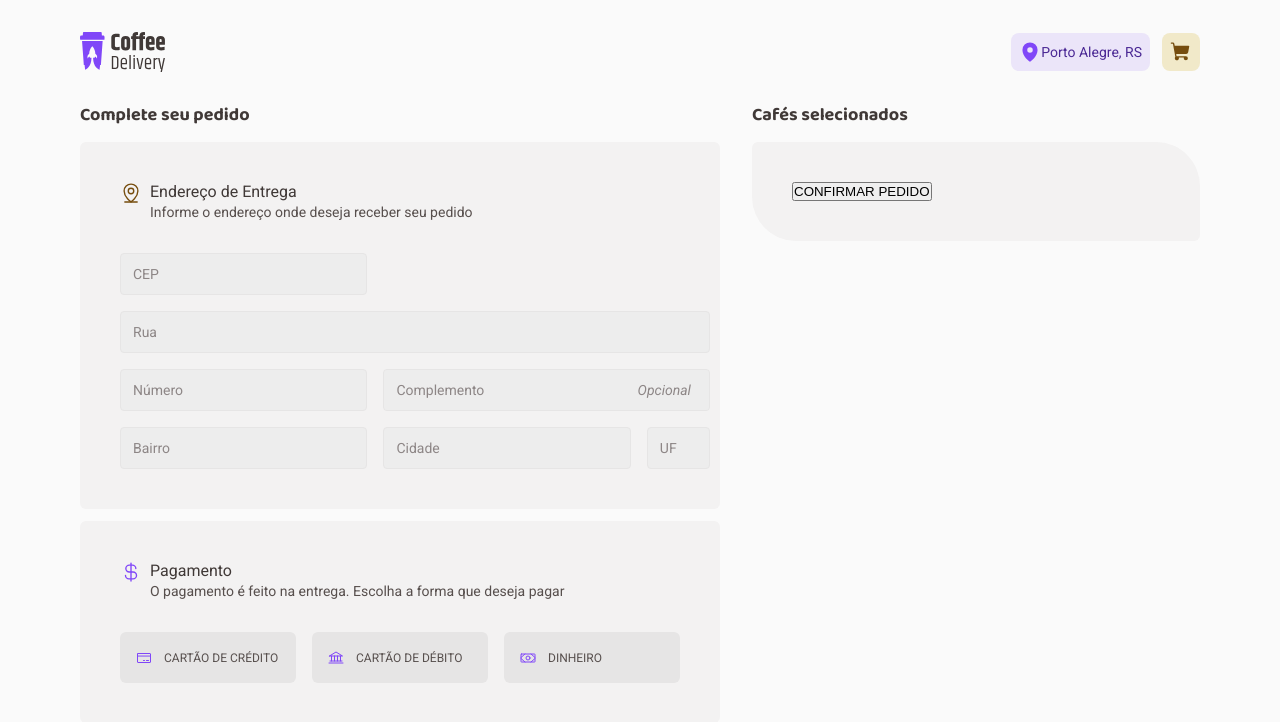
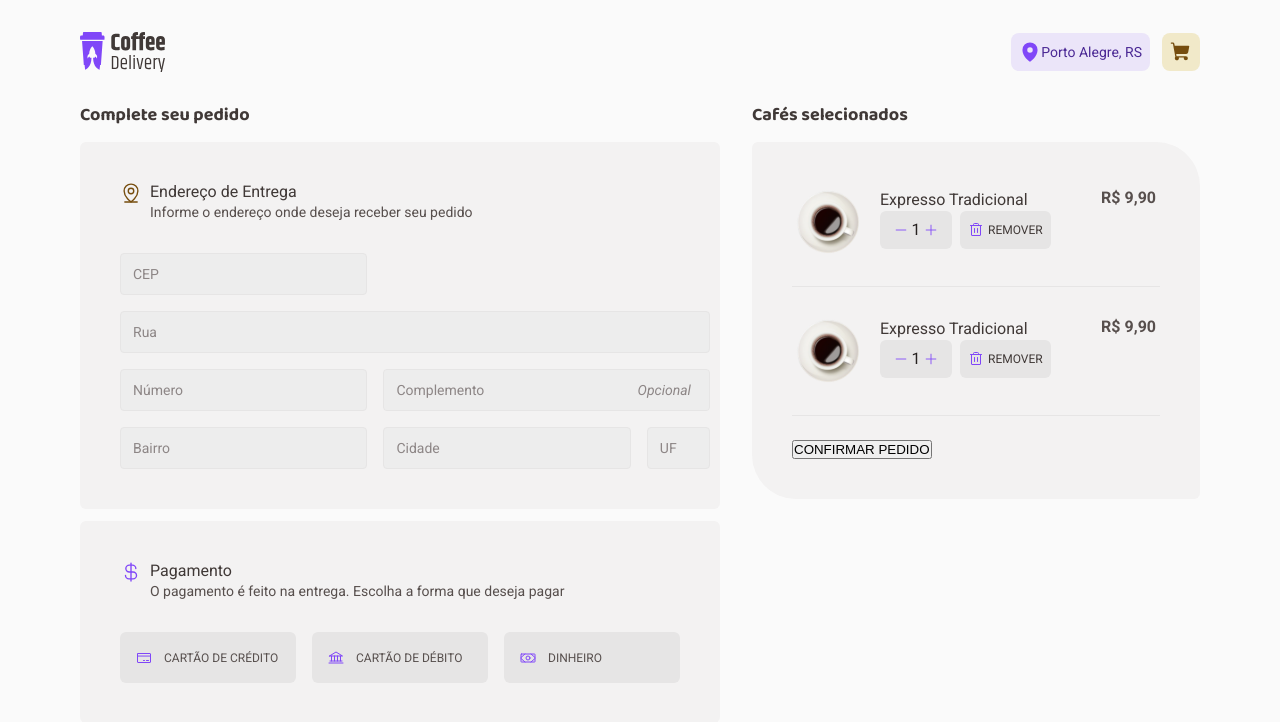
Before and after one commit to maiquitome/rocketseat-challenge-coffee-delivery, a React (Vite) app: page /checkout in a window 1280 px wide. Shown: the top 722 px of the page. Built offline with nearby package versions, Linux system fonts and the light colour scheme.

Commit message:
feat: :sparkles: add `SelectedCoffee` component

```diff
--- /dev/null
+++ b/src/pages/Checkout/components/SelectedCoffee/index.tsx
@@ -0,0 +1,28 @@
+import { Counter } from "../../../../components/Counter";
+import coffeeImg from "../../../../assets/coffees/american-espresso-coffee.svg";
+import { ContainerStyled, Line } from "./style";
+import { Trash } from "phosphor-react";
+
+export function SelectedCoffee() {
+  return (
+    <ContainerStyled>
+      <div>
+        <div>
+          <img src={coffeeImg} alt="" />
+          <div>
+            <p>Expresso Tradicional</p>
+            <div>
+              <Counter />
+              <button type="button">
+                <Trash size="1rem" />
+                <span>REMOVER</span>
+              </button>
+            </div>
+          </div>
+        </div>
+        <span>R$ 9,90</span>
+      </div>
+      <Line />
+    </ContainerStyled>
+  );
+}
--- /dev/null
+++ b/src/pages/Checkout/components/SelectedCoffee/style.ts
@@ -0,0 +1,60 @@
+import styled from "styled-components";
+import { BUTTON_M, TEXT_M } from "../../../../styles/variables";
+
+export const ContainerStyled = styled.div`
+  > div {
+    padding: 0.5rem 0.25rem 0.5rem 0.25rem;
+    display: flex;
+    justify-content: space-between;
+    > div {
+      display: flex;
+      gap: 1.25rem;
+      > img {
+        height: 4rem;
+      }
+      > div {
+        > p {
+          font: ${TEXT_M};
+          color: ${(props) => props.theme["base-800"]};
+        }
+        > div {
+          display: flex;
+          gap: 0.5rem;
+          > button {
+            display: flex;
+            align-items: center;
+            gap: 0.25rem;
+            padding: 0.5rem;
+
+            border: none;
+            border-radius: 0.375rem;
+            background-color: ${(props) => props.theme["base-400"]};
+
+            color: ${(props) => props.theme["secondary-500"]};
+            &:hover {
+              background-color: ${(props) => props.theme["base-500"]};
+            }
+            > span {
+              font: ${BUTTON_M};
+              color: ${(props) => props.theme["base-800"]};
+            }
+          }
+        }
+      }
+    }
+    > span {
+      font: ${TEXT_M};
+      font-weight: bold;
+      line-height: 1;
+      color: ${(props) => props.theme["base-700"]};
+    }
+  }
+`;
+
+export const Line = styled.div`
+  padding: 0 !important;
+  margin-block: 1.5rem !important;
+  height: 0.0625rem !important;
+  width: 100%;
+  background-color: ${(props) => props.theme["base-400"]};
+`;
--- a/src/pages/Checkout/index.tsx
+++ b/src/pages/Checkout/index.tsx
@@ -6,6 +6,7 @@ import {
   ComplementInputWrapperStyled,
   PaymentStyled,
   PaymentOptionsStyled,
+  SelectedCoffees,
 } from "./style";
 import {
   Bank,
@@ -14,6 +15,7 @@ import {
   MapPinLine,
   Money,
 } from "phosphor-react";
+import { SelectedCoffee } from "./components/SelectedCoffee";
 
 export function Checkout() {
   const [cepValue, setCep] = useState("");
@@ -144,12 +146,14 @@ export function Checkout() {
             </fieldset>
           </PaymentStyled>
         </div>
-        <div>
+        <SelectedCoffees>
           <h2>Cafés selecionados</h2>
           <ConfirmOrderStyled>
+            <SelectedCoffee />
+            <SelectedCoffee />
             <button>CONFIRMAR PEDIDO</button>
           </ConfirmOrderStyled>
-        </div>
+        </SelectedCoffees>
       </form>
     </FormContainerStyled>
   );
--- a/src/pages/Checkout/style.ts
+++ b/src/pages/Checkout/style.ts
@@ -188,3 +188,5 @@ export const PaymentOptionsStyled = styled.div`
     }
   }
 `;
+
+export const SelectedCoffees = styled.div``;
```
